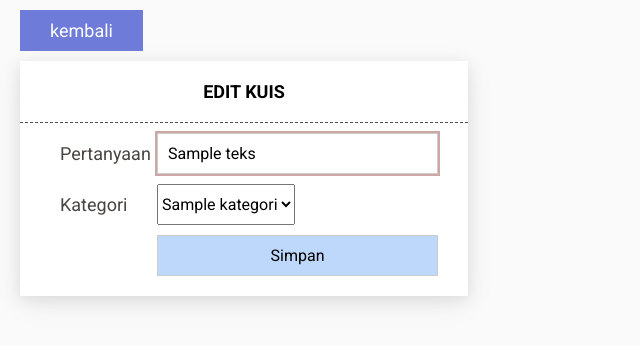
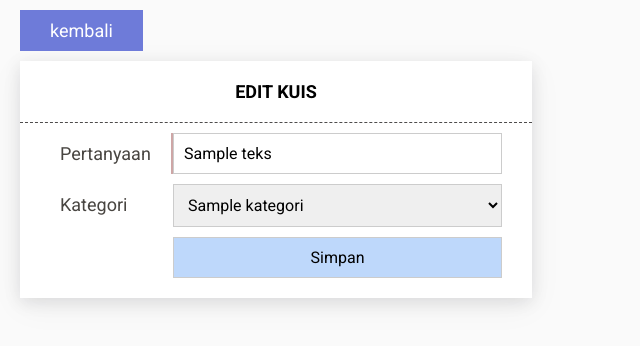
Before and after one commit to dodiman/aplikasi_kuesioner, a Python web app: template templates/staf/edit_kuis.html in a window 1280 px wide. Shown: the top 346 px of the page, without its empty margins (0-640 px from the left). Run offline with Jinja, Linux system fonts and the light colour scheme; the template is opened without the code that fills it: most values are stand-ins (such as "Sample title", 1, 10 or a date in 2020); style sheets or scripts are compiled from the project's sources.

Commit message:
berhasil1

```diff
--- a/static/halaman_kuis.css
+++ b/static/halaman_kuis.css
@@ -63,7 +63,7 @@
 .form-tambah-kuis {
   box-shadow: rgba(17, 17, 26, 0.1) 0px 4px 16px, rgba(17, 17, 26, 0.05) 0px 8px 32px;
   background-color: white;
-  width: 35%;
+  width: 40%;
   margin-top: 20px;
   margin-bottom: 20px;
   margin-left: 20px;
@@ -82,6 +82,7 @@
   padding: 10px 30px;
   display: flex;
   flex-wrap: wrap;
+  overflow: hidden;
 }
 .form-tambah-kuis .myform .input {
   width: 100%;
@@ -90,6 +91,7 @@
   justify-content: start;
   background-color: transparent;
   margin-bottom: 10px;
+  overflow: hidden;
 }
 .form-tambah-kuis .myform .input label, .form-tambah-kuis .myform .input span {
   color: #484541;
@@ -99,12 +101,12 @@
   text-align: left;
   text-transform: capitalize;
 }
-.form-tambah-kuis .myform .input input {
+.form-tambah-kuis .myform .input input, .form-tambah-kuis .myform .input select {
   flex-grow: 1;
   padding: 10px;
   border: 1px solid #ccc;
 }
-.form-tambah-kuis .myform .input input:focus {
+.form-tambah-kuis .myform .input input:focus, .form-tambah-kuis .myform .input select:focus {
   outline: 2px solid rgb(206, 166, 166);
 }
 .form-tambah-kuis .myform .input button {
--- a/static/halaman_kuis.scss
+++ b/static/halaman_kuis.scss
@@ -4,7 +4,7 @@
     // @include garis;
     box-shadow: rgba(17, 17, 26, 0.1) 0px 4px 16px, rgba(17, 17, 26, 0.05) 0px 8px 32px;
     background-color: white;
-    width: 35%;
+    width: 40%;
     margin-top: 20px;
     margin-bottom: 20px;
     margin-left: 20px;
@@ -25,6 +25,8 @@
         padding: 10px 30px;
         display: flex;
         flex-wrap: wrap;
+        overflow: hidden;
+        // justify-content: start;
 
         .input {
             // @include garis;
@@ -34,6 +36,7 @@
             justify-content: start;
             background-color: transparent;
             margin-bottom: 10px;
+            overflow: hidden;
 
             label, span {
                 // @include garis;
@@ -46,7 +49,8 @@
                 text-transform: capitalize;
             }
 
-            input {
+            input, select {
+                // @include garis;
                 // width: 50%;
                 flex-grow: 1;
                 padding: 10px;
--- a/templates/responden/responden.html
+++ b/templates/responden/responden.html
@@ -49,7 +49,7 @@
                 <label for="email">
                     Email
                 </label>
-                <input name="email" id="email" type="text" placeholder="..." required />
+                <input name="email" id="email" type="email" placeholder="..." required />
             </div>
             <div class="input">
                 <span></span>
```
Also changed, not shown: migrations/versions/852d672e8871_per1.py (renamed from migrations/versions/c2c6c3ecc499_perbaikan11.py, +4 -4 lines), 2 other files.
